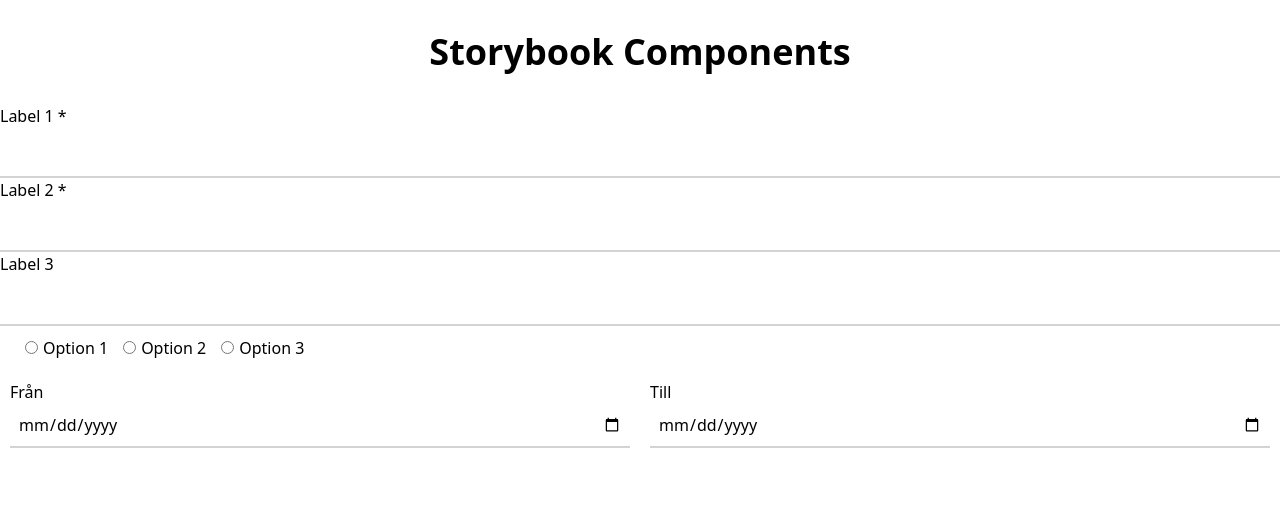
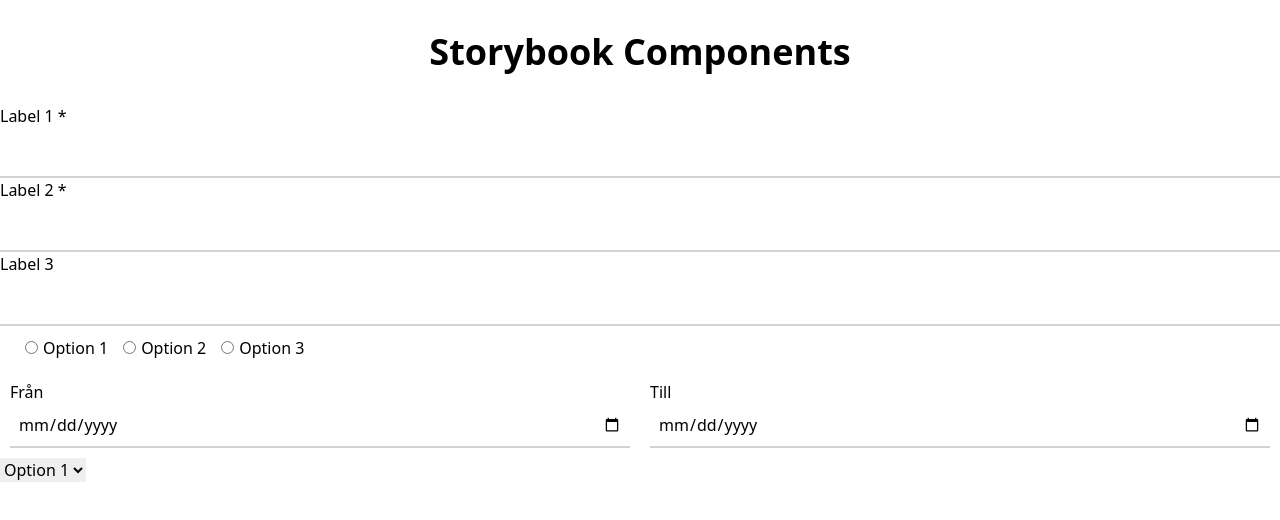
Before and after one commit to Dekeypetey40/react-componenets-opsy, a React (Vite) app: page / in a window 1280 px wide. Shown: the top 520 px of the page. Built offline with nearby package versions, Linux system fonts and the light colour scheme.

Commit message:
Add Dropdown component and render it to App.jsx

```diff
--- a/src/App.jsx
+++ b/src/App.jsx
@@ -3,11 +3,13 @@
 import TextField from "./components/Field/TextField";
 import RadioButton from "./components/Field/RadioField";
 import DateField from "./components/Field/DateField";
+import Dropdown from "./components/Field/Dropdown";
 
 function App() {
   const [selectedOption, setSelectedOption] = useState("");
   const [startDate, setStartDate] = useState("");
   const [endDate, setEndDate] = useState("");
+  const dropdown = ["Option 1", "Option 2", "Option 3"];
 
   const handleStartDateChange = (value) => {
     if (endDate) {
@@ -98,6 +100,9 @@
             onChange={(event) => handleEndDateChange(event.target.value)}
           />
         </div>
+        <div>
+          <Dropdown options={dropdown} />
+        </div>
       </div>
     </>
   );
--- /dev/null
+++ b/src/components/Field/Dropdown.jsx
@@ -0,0 +1,21 @@
+import React, { useState } from "react";
+
+const Dropdown = ({ options }) => {
+  const [selectedOption, setSelectedOption] = useState(options[0]);
+
+  const handleSelectChange = (event) => {
+    setSelectedOption(event.target.value);
+  };
+
+  return (
+    <select value={selectedOption} onChange={handleSelectChange}>
+      {options.map((option, index) => (
+        <option key={index} value={option}>
+          {option}
+        </option>
+      ))}
+    </select>
+  );
+};
+
+export default Dropdown;
```
